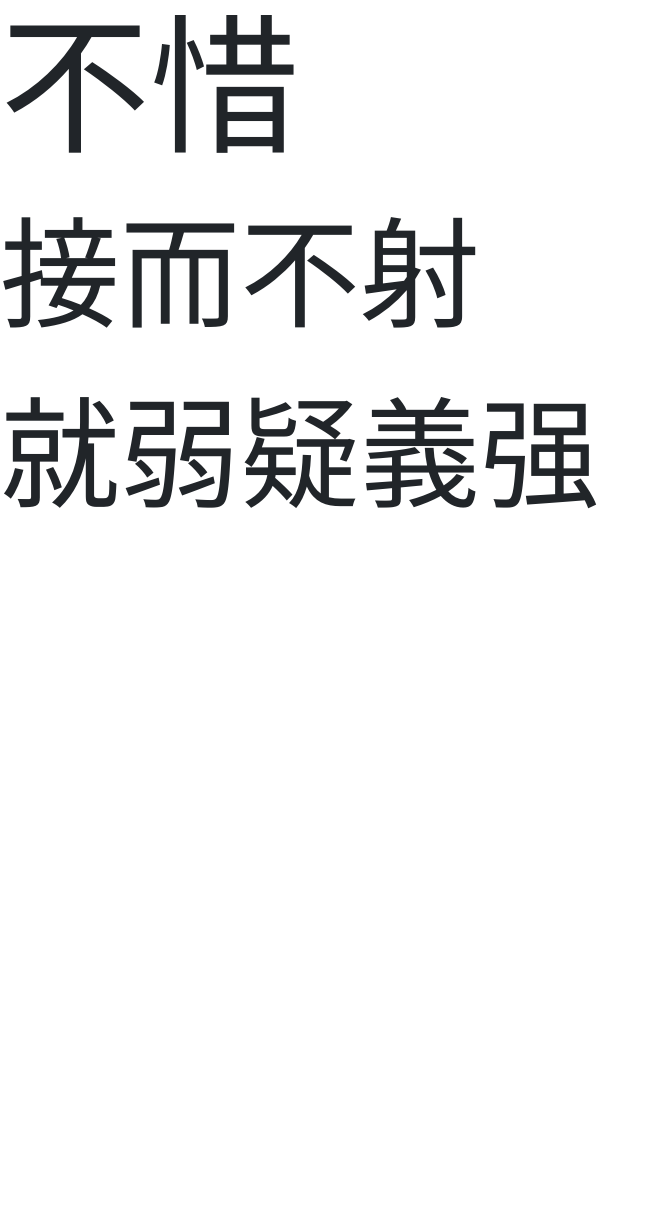
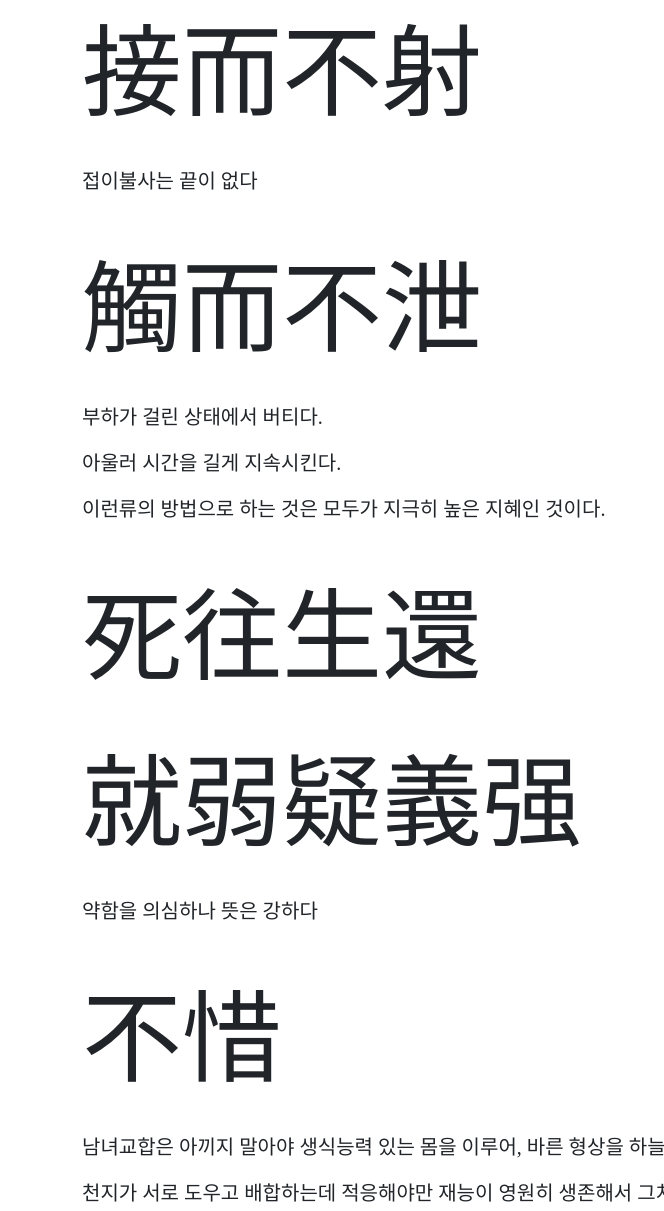
Before and after one commit to gg0514/gg0514.github.io, a plain HTML site: page index.html in a window 1280 px wide. Shown: the top 1211 px of the page, without its empty margins (0-664 px from the left). Before the commit the page ends 800 px from the top, so only its background shows below. Drawn offline with nearby package versions, Linux system fonts and the light colour scheme; a web font is replaced by a local one.

Commit message:
update index.html

```diff
--- a/index.html
+++ b/index.html
@@ -11,33 +11,52 @@
     <link rel="preconnect" href="https://fonts.googleapis.com">
     <link rel="preconnect" href="https://fonts.gstatic.com" crossorigin>
     <link href="https://fonts.googleapis.com/css2?family=Noto+Serif+TC:wght@200&display=swap" rel="stylesheet">
+    <link href="https://fonts.googleapis.com/css2?family=Nanum+Gothic+Coding&family=Noto+Serif+KR:wght@300;500;900&family=Noto+Serif+TC:wght@200&display=swap" rel="stylesheet">
 
     <style>
         h1{
             font-family: 'Noto Serif TC', serif;
             font-weight: 400;
-            font-size: 150px;
+            font-size: 120px;
         }
-        .hanja{
+        .han{
             font-family: 'Noto Serif TC', serif;
             font-weight: 400;
-            font-size: 120px;
+            font-size: 100px;
+        }
+        .t{
+            font-family: 'Noto Serif KR', serif;
+            font-weight: 400;
+            font-size: 20px;
         }
     </style>
 </head>
 
 <body>
+    <div class="container">
 
-    <h1> 不惜</h1>
+    <!-- <h1><素女經></h1> -->
 
-    <div class="hanja">
-        接而不射
+    <p class="han">接而不射</p>
+    <p class="t">접이불사는 끝이 없다</p><br>
+
+    <p class="han"> 觸而不泄</p>
+    <p class="t">부하가 걸린 상태에서 버티다.</p>
+    <p class="t">아울러 시간을 길게 지속시킨다.</p>
+    <p class="t">이런류의 방법으로 하는 것은 모두가 지극히 높은 지혜인 것이다.</p><br>
+
+    <p class="han">死往生還</p>
+    <p class="han">就弱疑義强</p>
+    <p class="t">약함을 의심하나 뜻은 강하다</p><br>
+
+    <p class="han">不惜</p>
+    <p class="t">남녀교합은 아끼지 말아야 생식능력 있는 몸을 이루어, 바른 형상을 하늘과 땅이 서로가 이루는 것이다.</p>
+    <p class="t">천지가 서로 도우고 배합하는데 적응해야만 재능이 영원히 생존해서 그치지 않고 끝이 없기 때문이다.</p><br>
+
+    <p class="han">瞥蛇</p>
+    <p class="t">남자의 그것은 만약 정상으로 교합하지 않으면, 곧 밟힌 뱀형상이 된다.</p><br>
+
     </div>
-
-    <div class="hanja">
-        就弱疑義强
-    </div>
-
 </body>
 
 <!-- Bootstrap JS Bundle with Popper -->
```
